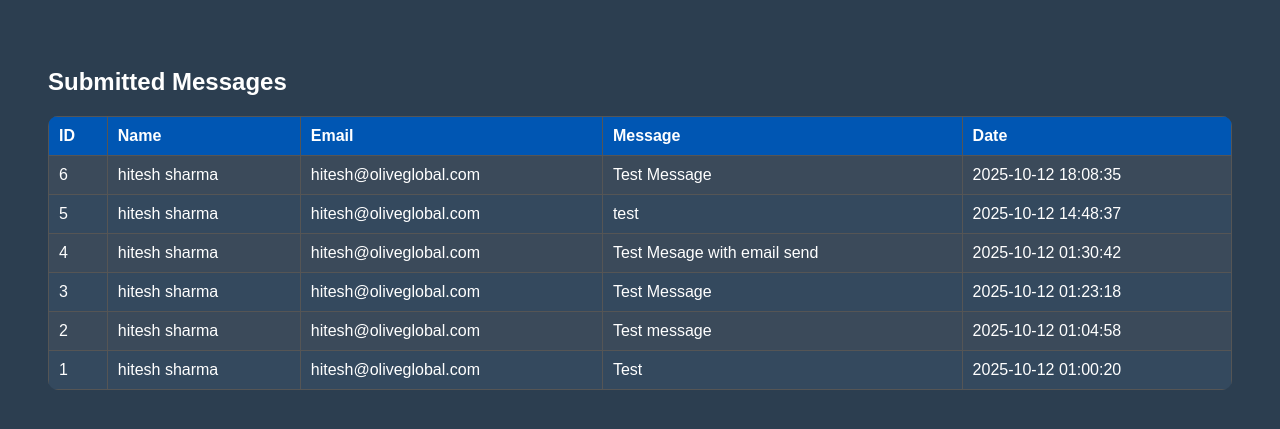
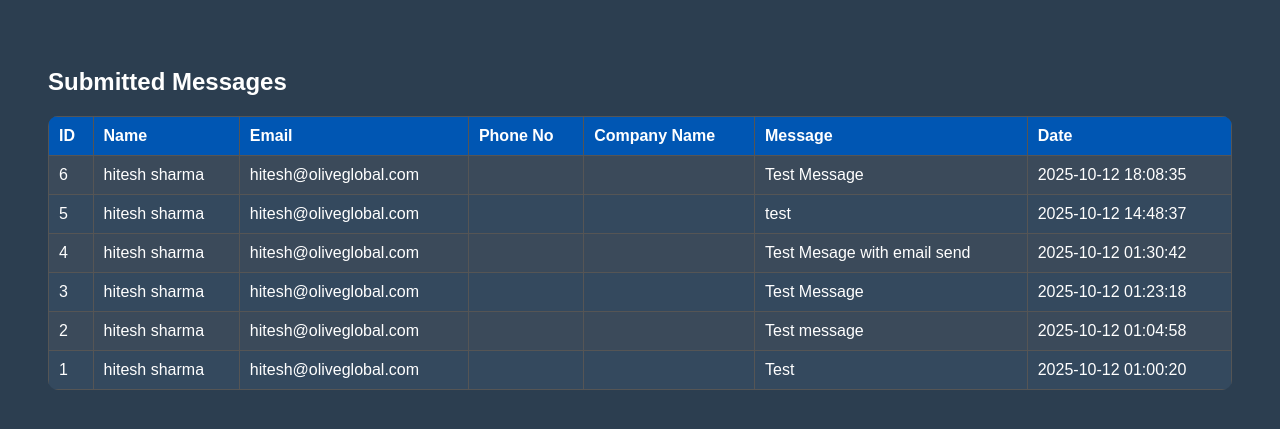
Before and after one commit to codetrios2025/codetriosprofile, a PHP site: page /php/list.php in a window 1280 px wide. Shown: the top 429 px of the page. Run offline with PHP 8.4, Linux system fonts and the light colour scheme; data comes from the database, SQL or seed files in the repository; data that the repository does not hold is empty.

Commit message:
commit code after add phone no and company name

```diff
--- a/php/list.php
+++ b/php/list.php
@@ -23,6 +23,8 @@ tr:nth-child(even) { background: #3b4a5a; }
   <th>ID</th>
   <th>Name</th>
   <th>Email</th>
+  <th>Phone No</th>
+  <th>Company Name</th>
   <th>Message</th>
   <th>Date</th>
 </tr>
@@ -31,6 +33,8 @@ tr:nth-child(even) { background: #3b4a5a; }
   <td><?= $row['id'] ?></td>
   <td><?= htmlspecialchars($row['name']) ?></td>
   <td><?= htmlspecialchars($row['email']) ?></td>
+  <td><?= htmlspecialchars($row['phoneNo']) ?></td>
+  <td><?= htmlspecialchars($row['company']) ?></td>
   <td><?= nl2br(htmlspecialchars($row['message'])) ?></td>
   <td><?= $row['created_at'] ?></td>
 </tr>
--- a/php/submit.php
+++ b/php/submit.php
@@ -68,7 +68,7 @@ if ($_SERVER["REQUEST_METHOD"] === "POST") {
     }
 
     // Insert into DB
-    $stmt = $conn->prepare("INSERT INTO messages (name, email, message) VALUES (?, ?, ?)");
+    $stmt = $conn->prepare("INSERT INTO messages (name, email, phoneNo, company, message) VALUES (?, ?, ?,?,?)");
     if (!$stmt) {
         echo json_encode(["status" => "error", "message" => "Database error: " . $conn->error]);
         exit;
```
